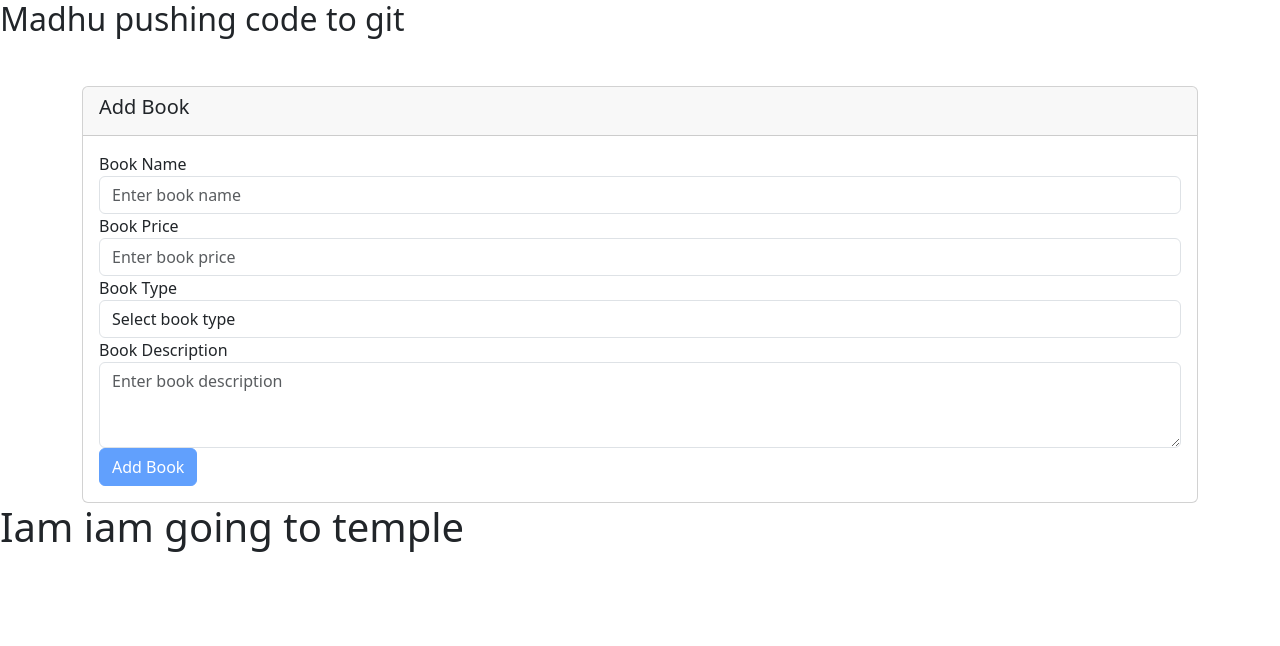
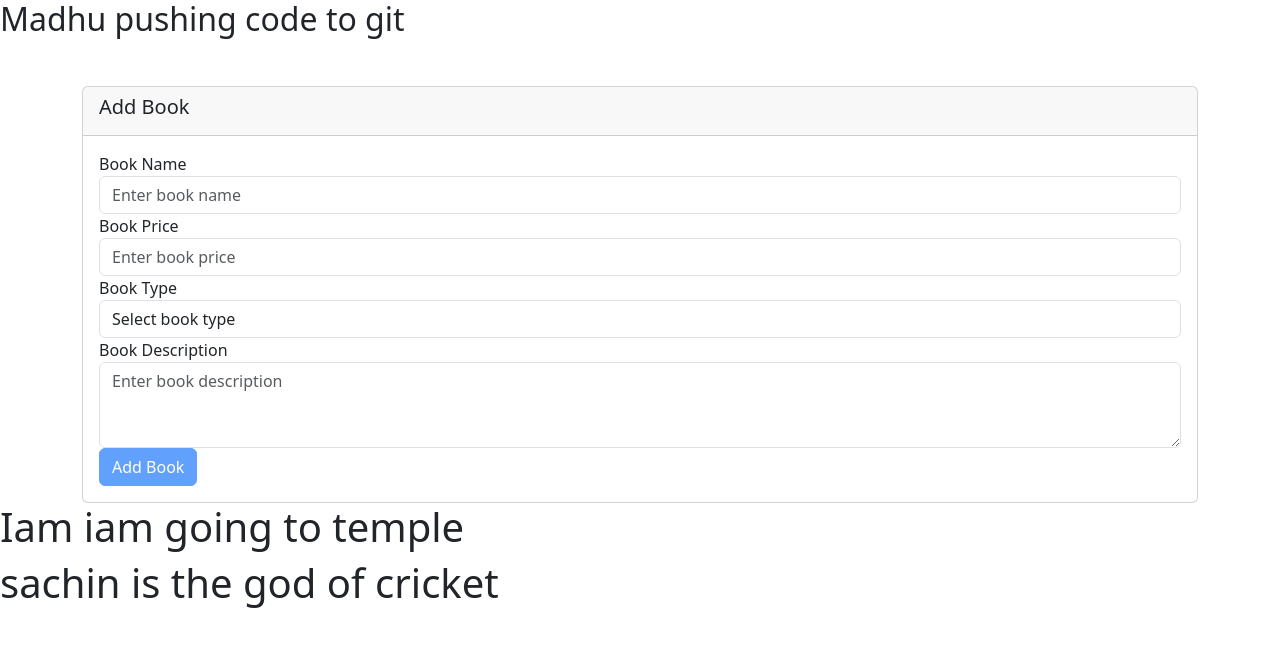
Before and after one commit to Pandukumar9/jsonserver_angular, an Angular app: page / in a window 1280 px wide. Shown: the top 646 px of the page. Built offline with nearby package versions, Linux system fonts and the light colour scheme; no server answers.

Commit message:
i have added h1

```diff
--- a/src/app/app.component.html
+++ b/src/app/app.component.html
@@ -1,3 +1,5 @@
 <app-add-books></app-add-books>
 
 <h1>Iam iam going to temple</h1>
+
+<h1>sachin is the god of cricket</h1>
```
